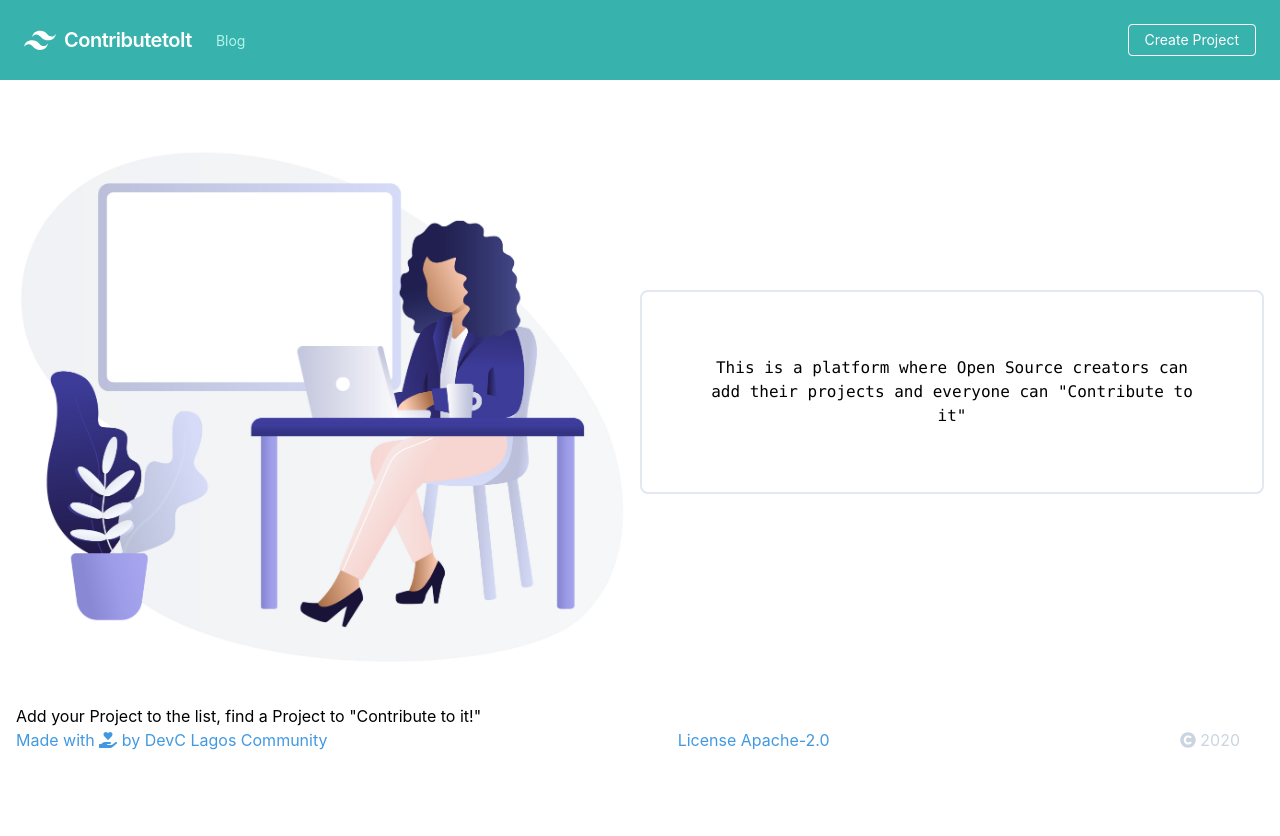
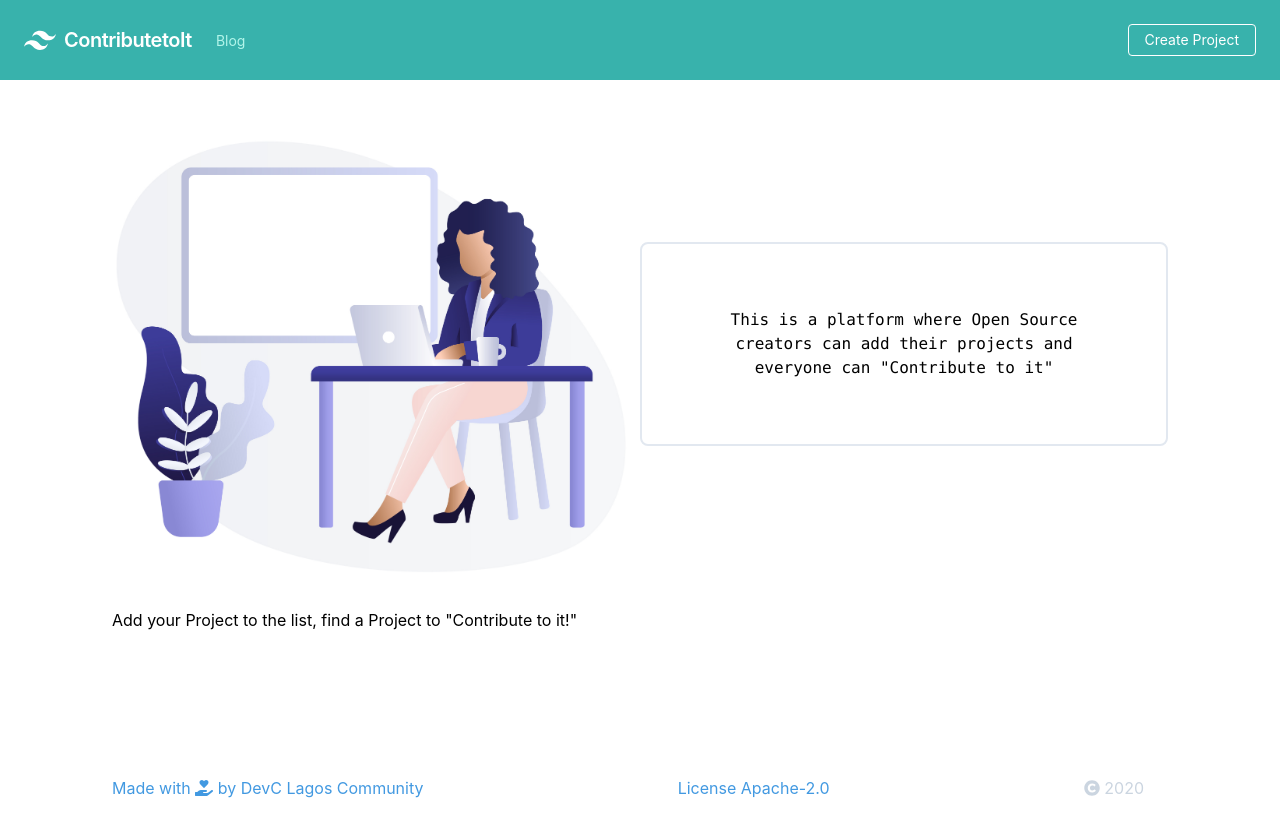
Before and after one commit to emmaodia/contributetoit, a React (Create React App) app in the folder client/: page / in a window 1280 px wide. Shown: the top 836 px of the page. Before the commit the page ends 800 px from the top, so only its background shows below. Built offline with nearby package versions, Linux system fonts and the light colour scheme.

Commit message:
ui: fix...t

```diff
--- a/client/src/views/home.js
+++ b/client/src/views/home.js
@@ -1,15 +1,21 @@
-import React from 'react';
-import { BrowserRouter } from 'react-router-dom';
+import React from "react";
+import { BrowserRouter } from "react-router-dom";
 // import Header from '../component/Header';
-import Body from '../component/Body';
-import Footer from '../component/Footer';
+import Body from "../component/Body";
+import Footer from "../component/Footer";
 
 function Home() {
   return (
     <>
       {/* <Header /> */}
-      <Body />
-      <Footer />
+      <div class="container mx-auto px-24">
+        <div className="flex flex-col min-h-screen">
+          <div className="flex-grow">
+            <Body />
+          </div>
+          <Footer />
+        </div>
+      </div>
     </>
   );
 }
```
